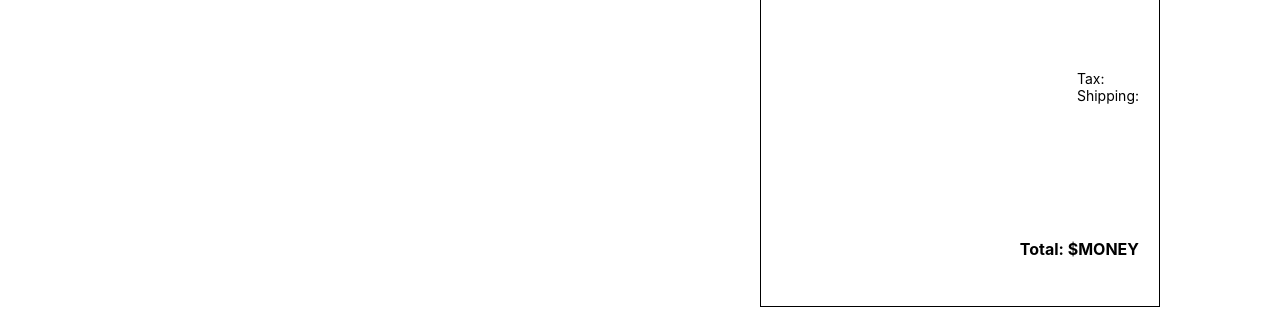
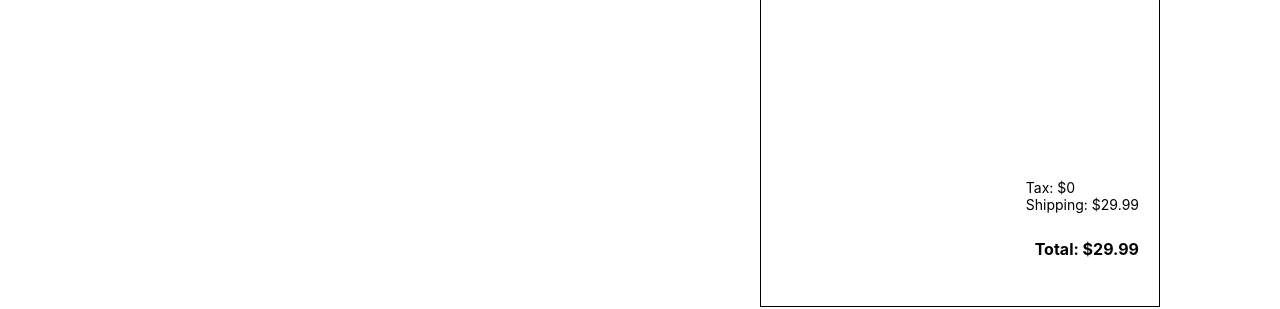
Before and after one commit to asendice/snowboard-shop, a Next.js app: page /checkout in a window 1280 px wide. Shown: the part 348-657 px from the top of the page. Built offline with nearby package versions, Linux system fonts and the light colour scheme; no server answers; the database is empty.

Commit message:
cart-summary

```diff
--- a/components/checkout-page/cart-summary.js
+++ b/components/checkout-page/cart-summary.js
@@ -2,7 +2,7 @@ import classes from "./cart-summary.module.css";
 import { BsCart3 } from "react-icons/bs";
 
 function CartSummary(props) {
-  const { items } = props;
+  const { items, total, tax } = props;
   return (
     <div className={classes.container}>
       <div className={classes.header}>
@@ -25,12 +25,12 @@ function CartSummary(props) {
       </ul>
 
       <div className={classes.feeContainer}>
-        <p>Tax: </p>
-        <p>Shipping: </p>
+        <p>Tax: ${tax} </p>
+        <p>Shipping: $29.99 </p>
       </div>
 
       <div className={classes.total}>
-        <h5>Total: $MONEY </h5>
+        <h5>Total: ${total} </h5>
       </div>
     </div>
   );
--- a/components/checkout-page/cart-summary.module.css
+++ b/components/checkout-page/cart-summary.module.css
@@ -1,7 +1,7 @@
 .container {
   display: flex;
   flex-direction: column;
-  justify-content: space-between;
+  /* justify-content: space-between; */
   padding: 2rem;
   width: 40rem;
   min-height: 50rem;
@@ -44,6 +44,7 @@
 
 .feeContainer {
   align-self: flex-end;
+  margin-top: auto;
 }
 
 .total {
--- a/components/checkout-page/checkout-grid.js
+++ b/components/checkout-page/checkout-grid.js
@@ -1,11 +1,29 @@
+import { useState, useEffect } from "react";
 import classes from "./checkout-grid.module.css";
 import CartSummary from "./cart-summary";
 import PaymentDetails from "./payment-details";
 import Breadcrumb from "../ui/breadcrumb";
 import { useCart } from "../../store/cart-context";
+import { rounder } from "../../helpers/numbers-utils";
 
 function CheckoutGrid() {
+  const [total, setTotal] = useState(0);
+  const [tax, setTax] = useState(0);
+
+  const taxRate = 0.825;
+  const shipping = 29.99;
   const cart = useCart();
+
+  useEffect(() => {
+    const prices = cart.map((item) => {
+      return rounder(item.price * item.qty);
+    });
+    const pricesTotaled = prices.reduce((a, b) => a + b, 0);
+    const tax = pricesTotaled * taxRate;
+    setTax(rounder(pricesTotaled - tax));
+    const totalWithAll = pricesTotaled + (pricesTotaled - tax) + shipping;
+    setTotal(rounder(totalWithAll));
+  }, [cart]);
 
   return (
     <div className={classes.container}>
@@ -13,7 +31,7 @@ function CheckoutGrid() {
         <Breadcrumb />
       </div>
       <div className={classes.summary}>
-        <CartSummary items={cart} />
+        <CartSummary items={cart} total={total} tax={tax} />
       </div>
 
       <div className={classes.payment}>
```
